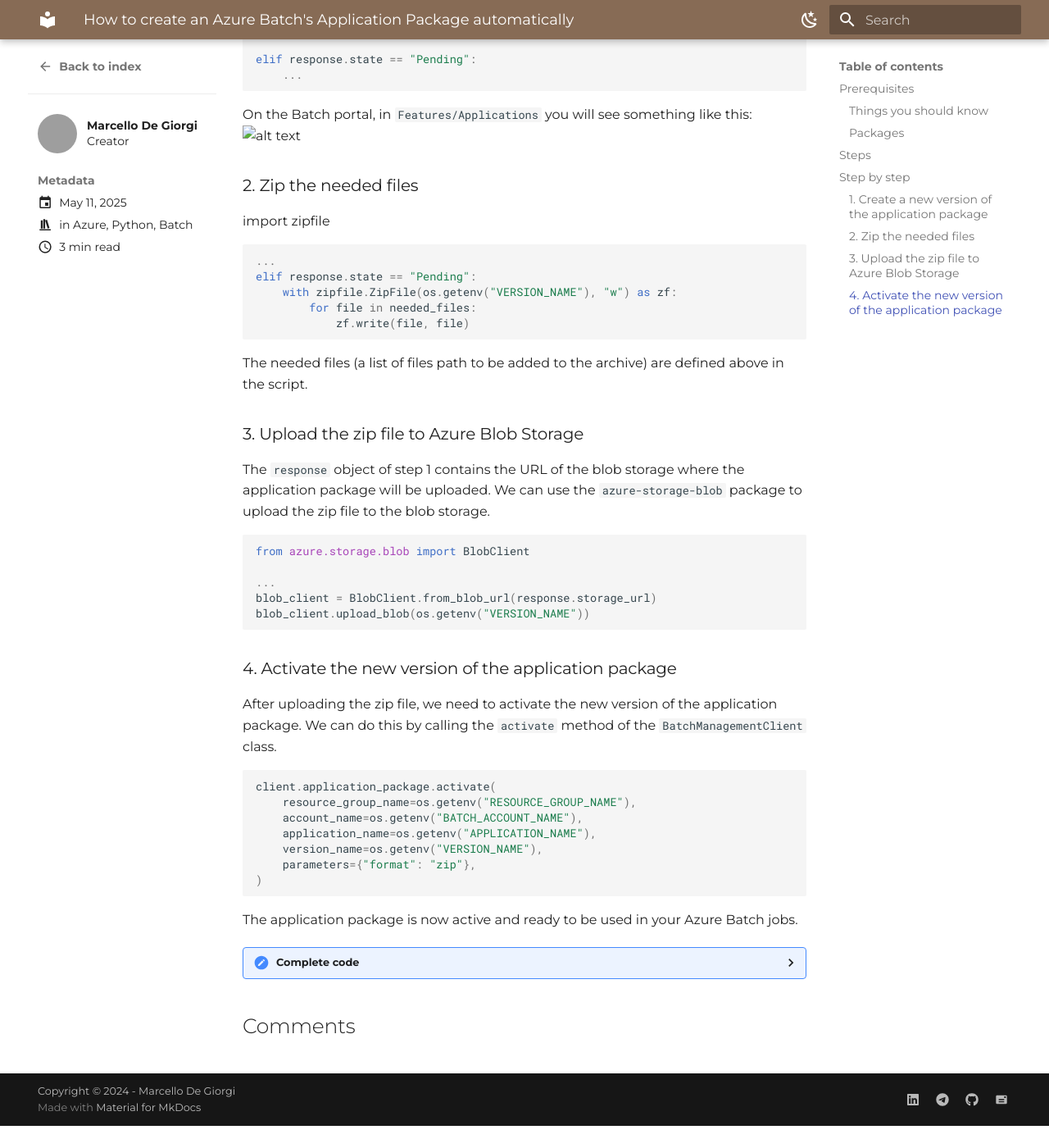
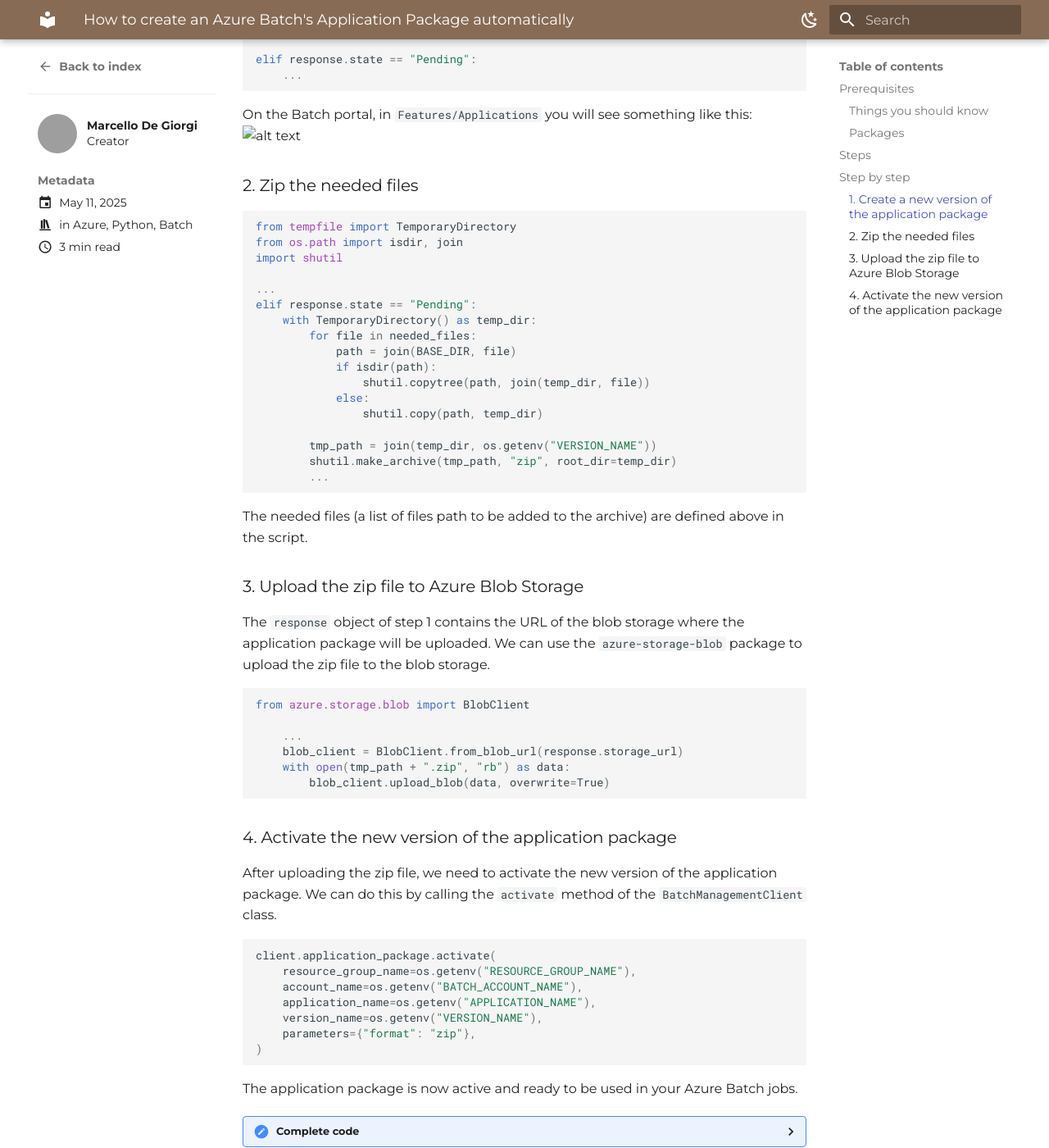
Before and after one commit to DeGiorgiMarcello/degs-notes, an MkDocs documentation site: the page built from docs/posts/automatic-application-package-azure-batch.md, in a window 1280 px wide and 1400 px high, scrolled down 1606 px. Shown: the whole window at 82% size. Built offline with MkDocs 1.6.1 and Material for MkDocs 9.7.7, drawn with Linux system fonts in a browser that asks for light colours; comment, search, counter and statistics services are not loaded; before the commit the page ends 2979 px from its top, so only the background shows below that; grey boxes are pictures that could not be loaded.

Commit message:
fix: application package

````diff
--- a/docs/posts/automatic-application-package-azure-batch.md
+++ b/docs/posts/automatic-application-package-azure-batch.md
@@ -76,14 +76,25 @@
 On the Batch portal, in `Features/Applications` you will see something like this:
 ![alt text](images/app_pack_pending.png)
 ### 2. Zip the needed files
-import zipfile
 
 ```python
+from tempfile import TemporaryDirectory
+from os.path import isdir, join
+import shutil
+
 ...
 elif response.state == "Pending":
-    with zipfile.ZipFile(os.getenv("VERSION_NAME"), "w") as zf:
+    with TemporaryDirectory() as temp_dir:
         for file in needed_files:
-            zf.write(file, file)
+            path = join(BASE_DIR, file)
+            if isdir(path):
+                shutil.copytree(path, join(temp_dir, file))
+            else:
+                shutil.copy(path, temp_dir)
+
+        tmp_path = join(temp_dir, os.getenv("VERSION_NAME"))
+        shutil.make_archive(tmp_path, "zip", root_dir=temp_dir)
+        ...
 ```
 
 The needed files (a list of files path to be added to the archive) are defined above in the script.
@@ -95,9 +106,10 @@
 ```python
 from azure.storage.blob import BlobClient
 
-...
-blob_client = BlobClient.from_blob_url(response.storage_url)
-blob_client.upload_blob(os.getenv("VERSION_NAME"))
+    ...
+    blob_client = BlobClient.from_blob_url(response.storage_url)
+    with open(tmp_path + ".zip", "rb") as data:
+        blob_client.upload_blob(data, overwrite=True)
 ```
 
 ### 4. Activate the new version of the application package
@@ -123,8 +135,17 @@
 from azure.identity import DefaultAzureCredential
 from azure.mgmt.batch import BatchManagementClient
 from azure.storage.blob import BlobClient
-import zipfile
+import os
+from os.path import isdir, join
+import shutil
+from tempfile import TemporaryDirectory
 
+
+needed_files = [
+    "setup.py
+    "setup.cfg",
+    "code" # this is a folder
+]
 
 client = BatchManagementClient(
         credential=DefaultAzureCredential(),
@@ -141,12 +162,22 @@
     raise Exception("Application package is already active. Please provide a new version name.")
 
 elif response.state == "Pending":
-    with zipfile.ZipFile(os.getenv("VERSION_NAME"), "w") as zf:
+
+    with TemporaryDirectory() as temp_dir:
         for file in needed_files:
-            zf.write(file, file)
+            path = join(BASE_DIR, file)
+            if isdir(path):
+                shutil.copytree(path, join(temp_dir, file))
+            else:
+                shutil.copy(path, temp_dir)
 
-blob_client = BlobClient.from_blob_url(response.storage_url)
-blob_client.upload_blob(os.getenv("VERSION_NAME"))
+
+        tmp_path = join(temp_dir, os.getenv("VERSION_NAME"))
+        shutil.make_archive(os.getenv("VERSION_NAME"), "zip", root_dir=temp_dir)
+
+        blob_client = BlobClient.from_blob_url(response.storage_url)
+        with open(tmp_path + ".zip", "rb") as data:
+            blob_client.upload_blob(data, overwrite=True)
 
 client.application_package.activate(
     resource_group_name=os.getenv("RESOURCE_GROUP_NAME"),
````
